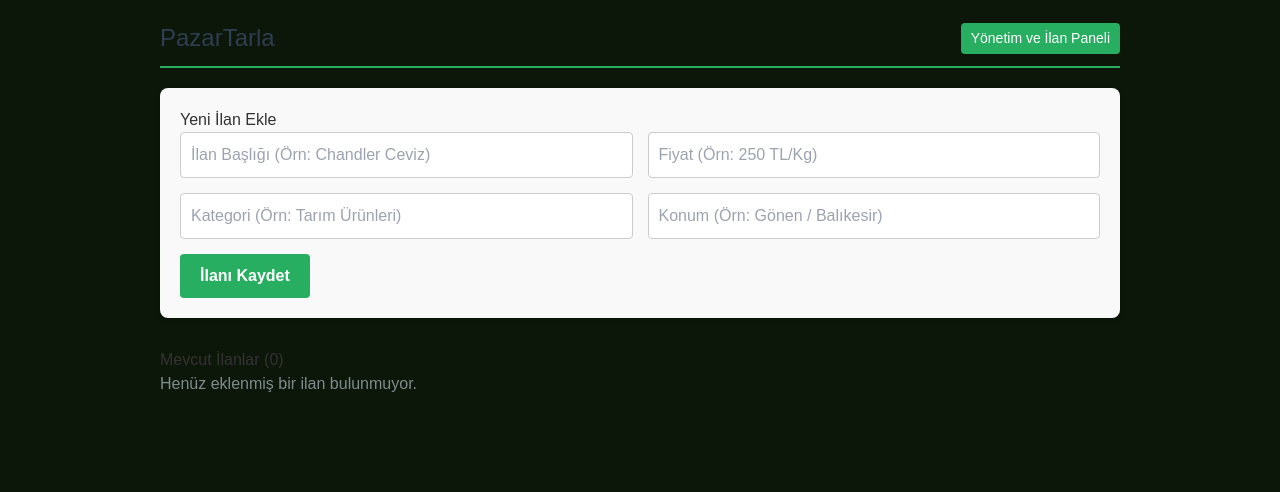
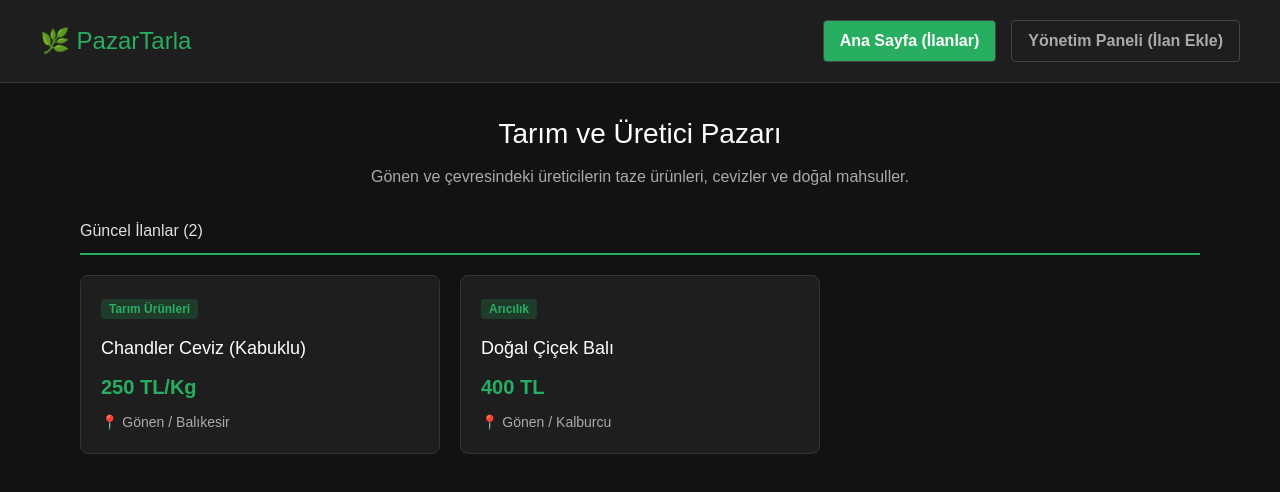
Before and after one commit to gezgiinci-beep/Pazartarla, a React (Vite) app: page / in a window 1280 px wide. Shown: the top 492 px of the page. Built offline with nearby package versions, Linux system fonts and the light colour scheme.

Commit message:
Update App.tsx

```diff
--- a/src/App.tsx
+++ b/src/App.tsx
@@ -1,13 +1,23 @@
 import React, { useState, useEffect } from 'react';
 
 export default function App() {
+  const [activeTab, setActiveTab] = useState('home'); // 'home' veya 'admin'
   const [listings, setListings] = useState([]);
   const [form, setForm] = useState({ title: '', price: '', category: '', location: '', image: '' });
 
-  // Sayfa açıldığında kayıtlı ilanları yükle
+  // Sayfa açıldığında kayıtlı ilanları yükle (Eğer yoksa örnek bir tarım ilanı koyalım)
   useEffect(() => {
-    const savedListings = JSON.parse(localStorage.getItem('pazartarla_listings')) || [];
+    const savedListings = JSON.parse(localStorage.getItem('pazartarla_listings'));
+    if (savedListings && savedListings.length > 0) {
       setListings(savedListings);
+    } else {
+      const defaultListings = [
+        { id: 1, title: 'Chandler Ceviz (Kabuklu)', price: '250 TL/Kg', category: 'Tarım Ürünleri', location: 'Gönen / Balıkesir', image: '' },
+        { id: 2, title: 'Doğal Çiçek Balı', price: '400 TL', category: 'Arıcılık', location: 'Gönen / Kalburcu', image: '' }
+      ];
+      setListings(defaultListings);
+      localStorage.setItem('pazartarla_listings', JSON.stringify(defaultListings));
+    }
   }, []);
 
   // Form değişikliklerini takip et
@@ -27,8 +37,10 @@ export default function App() {
     setListings(newListings);
     localStorage.setItem('pazartarla_listings', JSON.stringify(newListings));
 
-    // Formu sıfırla
+    // Formu sıfırla ve ana sayfaya yönlendir
     setForm({ title: '', price: '', category: '', location: '', image: '' });
+    setActiveTab('home');
+    alert('İlan başarıyla eklendi!');
   };
 
   // İlan sil
@@ -39,83 +51,146 @@ export default function App() {
   };
 
   return (
-    <div style={{ padding: '20px', maxWidth: '1000px', margin: '0 auto', fontFamily: 'Arial, sans-serif' }}>
-      <header style={{ display: 'flex', justifyContent: 'space-between', alignItems: 'center', borderBottom: '2px solid #27ae60', paddingBottom: '10px', marginBottom: '20px' }}>
-        <h1 style={{ color: '#2c3e50', margin: 0, fontSize: '24px' }}>PazarTarla</h1>
-        <span style={{ background: '#27ae60', color: 'white', padding: '5px 10px', borderRadius: '4px', fontSize: '14px' }}>Yönetim ve İlan Paneli</span>
+    <div style={{ minHeight: '100vh', backgroundColor: '#121212', color: '#e0e0e0', fontFamily: 'Arial, sans-serif' }}>
+      {/* Üst Menü / Header */}
+      <header style={{ display: 'flex', justifyContent: 'space-between', alignItems: 'center', padding: '20px 40px', borderBottom: '1px solid #333', backgroundColor: '#1e1e1e' }}>
+        <h1 style={{ color: '#27ae60', margin: 0, fontSize: '24px', cursor: 'pointer' }} onClick={() => setActiveTab('home')}>
+          🌿 PazarTarla
+        </h1>
+        <nav style={{ display: 'flex', gap: '15px' }}>
+          <button
+            onClick={() => setActiveTab('home')}
+            style={{ background: activeTab === 'home' ? '#27ae60' : 'transparent', color: activeTab === 'home' ? '#fff' : '#aaa', border: '1px solid #444', padding: '8px 16px', borderRadius: '4px', cursor: 'pointer', fontWeight: 'bold' }}
+          >
+            Ana Sayfa (İlanlar)
+          </button>
+          <button
+            onClick={() => setActiveTab('admin')}
+            style={{ background: activeTab === 'admin' ? '#27ae60' : 'transparent', color: activeTab === 'admin' ? '#fff' : '#aaa', border: '1px solid #444', padding: '8px 16px', borderRadius: '4px', cursor: 'pointer', fontWeight: 'bold' }}
+          >
+            Yönetim Paneli (İlan Ekle)
+          </button>
+        </nav>
       </header>
 
-      {/* İlan Ekleme Formu */}
-      <form onSubmit={handleAddListing} style={{ background: '#f9f9f9', padding: '20px', borderRadius: '8px', marginBottom: '30px', boxShadow: '0 2px 4px rgba(0,0,0,0.1)' }}>
-        <h3 style={{ marginTop: 0, color: '#333' }}>Yeni İlan Ekle</h3>
-        <div style={{ display: 'grid', gridTemplateColumns: '1fr 1fr', gap: '15px', marginBottom: '15px' }}>
+      {/* Ana İçerik Alanı */}
+      <main style={{ padding: '30px 40px', maxWidth: '1200px', margin: '0 auto' }}>
+
+        {/* ANA SAYFA GÖRÜNÜMÜ */}
+        {activeTab === 'home' && (
+          <div>
+            <div style={{ marginBottom: '30px', textAlign: 'center' }}>
+              <h2 style={{ color: '#fff', fontSize: '28px', marginBottom: '10px' }}>Tarım ve Üretici Pazarı</h2>
+              <p style={{ color: '#aaa' }}>Gönen ve çevresindeki üreticilerin taze ürünleri, cevizler ve doğal mahsuller.</p>
+            </div>
+
+            <h3 style={{ borderBottom: '2px solid #27ae60', paddingBottom: '10px', marginBottom: '20px' }}>Güncel İlanlar ({listings.length})</h3>
+
+            {listings.length === 0 ? (
+              <p style={{ color: '#777', textAlign: 'center', padding: '40px' }}>Henüz sergilenen ilan bulunmuyor.</p>
+            ) : (
+              <div style={{ display: 'grid', gridTemplateColumns: 'repeat(auto-fill, minmax(280px, 1fr))', gap: '20px' }}>
+                {listings.map((item) => (
+                  <div key={item.id} style={{ background: '#1e1e1e', border: '1px solid #333', borderRadius: '8px', padding: '20px', display: 'flex', flexDirection: 'column', justifyContent: 'space-between' }}>
+                    <div>
+                      <span style={{ fontSize: '12px', background: '#27ae6033', color: '#27ae60', padding: '3px 8px', borderRadius: '4px', fontWeight: 'bold' }}>
+                        {item.category || 'Genel'}
+                      </span>
+                      <h4 style={{ margin: '15px 0 10px 0', fontSize: '18px', color: '#fff' }}>{item.title}</h4>
+                      <p style={{ margin: '0 0 10px 0', color: '#27ae60', fontSize: '20px', fontWeight: 'bold' }}>{item.price}</p>
+                      <p style={{ margin: 0, color: '#aaa', fontSize: '14px' }}>📍 {item.location || 'Konum belirtilmemiş'}</p>
+                    </div>
+                  </div>
+                ))}
+              </div>
+            )}
+          </div>
+        )}
+
+        {/* ADMIN / İLAN EKLEME PANELİ */}
+        {activeTab === 'admin' && (
+          <div style={{ background: '#1e1e1e', padding: '30px', borderRadius: '8px', border: '1px solid #333' }}>
+            <h2 style={{ color: '#fff', borderBottom: '2px solid #27ae60', paddingBottom: '10px', marginTop: 0 }}>
+              PazarTarla - İlan Yönetim Paneli
+            </h2>
+
+            <form onSubmit={handleAddListing} style={{ marginTop: '20px' }}>
+              <div style={{ display: 'grid', gridTemplateColumns: '1fr 1fr', gap: '20px', marginBottom: '20px' }}>
+                <div>
+                  <label style={{ display: 'block', marginBottom: '8px', color: '#aaa' }}>İlan Başlığı *</label>
                   <input
                     type="text"
                     name="title"
-            placeholder="İlan Başlığı (Örn: Chandler Ceviz)"
+                    placeholder="Örn: Chandler Ceviz (1. Sınıf)"
                     value={form.title}
                     onChange={handleChange}
-            style={{ padding: '10px', borderRadius: '4px', border: '1px solid #ccc' }}
+                    style={{ width: '100%', padding: '12px', borderRadius: '4px', border: '1px solid #444', backgroundColor: '#121212', color: '#fff' }}
                   />
+                </div>
+                <div>
+                  <label style={{ display: 'block', marginBottom: '8px', color: '#aaa' }}>Fiyat *</label>
                   <input
                     type="text"
                     name="price"
-            placeholder="Fiyat (Örn: 250 TL/Kg)"
+                    placeholder="Örn: 250 TL / Kg"
                     value={form.price}
                     onChange={handleChange}
-            style={{ padding: '10px', borderRadius: '4px', border: '1px solid #ccc' }}
+                    style={{ width: '100%', padding: '12px', borderRadius: '4px', border: '1px solid #444', backgroundColor: '#121212', color: '#fff' }}
                   />
+                </div>
+                <div>
+                  <label style={{ display: 'block', marginBottom: '8px', color: '#aaa' }}>Kategori</label>
                   <input
                     type="text"
                     name="category"
-            placeholder="Kategori (Örn: Tarım Ürünleri)"
+                    placeholder="Örn: Tarım Ürünleri / Ceviz"
                     value={form.category}
                     onChange={handleChange}
-            style={{ padding: '10px', borderRadius: '4px', border: '1px solid #ccc' }}
+                    style={{ width: '100%', padding: '12px', borderRadius: '4px', border: '1px solid #444', backgroundColor: '#121212', color: '#fff' }}
                   />
+                </div>
+                <div>
+                  <label style={{ display: 'block', marginBottom: '8px', color: '#aaa' }}>Konum</label>
                   <input
                     type="text"
                     name="location"
-            placeholder="Konum (Örn: Gönen / Balıkesir)"
+                    placeholder="Örn: Gönen / Balıkesir"
                     value={form.location}
                     onChange={handleChange}
-            style={{ padding: '10px', borderRadius: '4px', border: '1px solid #ccc' }}
+                    style={{ width: '100%', padding: '12px', borderRadius: '4px', border: '1px solid #444', backgroundColor: '#121212', color: '#fff' }}
                   />
                 </div>
+              </div>
+
               <button
                 type="submit"
-          style={{ background: '#27ae60', color: 'white', border: 'none', padding: '10px 20px', borderRadius: '4px', cursor: 'pointer', fontWeight: 'bold' }}
+                style={{ background: '#27ae60', color: 'white', border: 'none', padding: '12px 24px', borderRadius: '4px', cursor: 'pointer', fontWeight: 'bold', fontSize: '16px' }}
               >
-          İlanı Kaydet
+                İlanı Yayınla
               </button>
             </form>
 
-      {/* Mevcut İlanlar Listesi */}
+            <div style={{ marginTop: '40px' }}>
+              <h3 style={{ color: '#fff', borderBottom: '1px solid #333', paddingBottom: '10px' }}>Mevcut İlanları Yönet / Kaldır</h3>
+              {listings.map((item) => (
+                <div key={item.id} style={{ display: 'flex', justifyContent: 'space-between', alignItems: 'center', background: '#121212', padding: '15px', borderRadius: '6px', border: '1px solid #333', marginBottom: '10px' }}>
                   <div>
-        <h3 style={{ color: '#333' }}>Mevcut İlanlar ({listings.length})</h3>
-        {listings.length === 0 ? (
-          <p style={{ color: '#7f8c8d' }}>Henüz eklenmiş bir ilan bulunmuyor.</p>
-        ) : (
-          <div style={{ display: 'grid', gap: '10px' }}>
-            {listings.map((item) => (
-              <div key={item.id} style={{ display: 'flex', justifyContent: 'space-between', alignItems: 'center', background: '#fff', padding: '15px', borderRadius: '6px', border: '1px solid #e1e1e1' }}>
-                <div>
-                  <h4 style={{ margin: '0 0 5px 0', color: '#333' }}>{item.title}</h4>
-                  <p style={{ margin: 0, color: '#666', fontSize: '14px' }}>
-                    Fiyat: <b>{item.price}</b> | Konum: {item.location || 'Belirtilmemiş'} | Kategori: {item.category || 'Genel'}
-                  </p>
+                    <h4 style={{ margin: '0 0 5px 0', color: '#fff' }}>{item.title} - <span style={{ color: '#27ae60' }}>{item.price}</span></h4>
+                    <p style={{ margin: 0, color: '#888', fontSize: '13px' }}>{item.location} | {item.category}</p>
                   </div>
                   <button
                     onClick={() => handleDelete(item.id)}
-                  style={{ background: '#e74c3c', color: 'white', border: 'none', padding: '8px 12px', borderRadius: '4px', cursor: 'pointer' }}
+                    style={{ background: '#e74c3c', color: 'white', border: 'none', padding: '8px 14px', borderRadius: '4px', cursor: 'pointer' }}
                   >
                     Sil
                   </button>
                 </div>
               ))}
             </div>
+          </div>
         )}
-      </div>
+
+      </main>
     </div>
   );
 }
```
Lines whose indentation alone changed are shown as unchanged.
